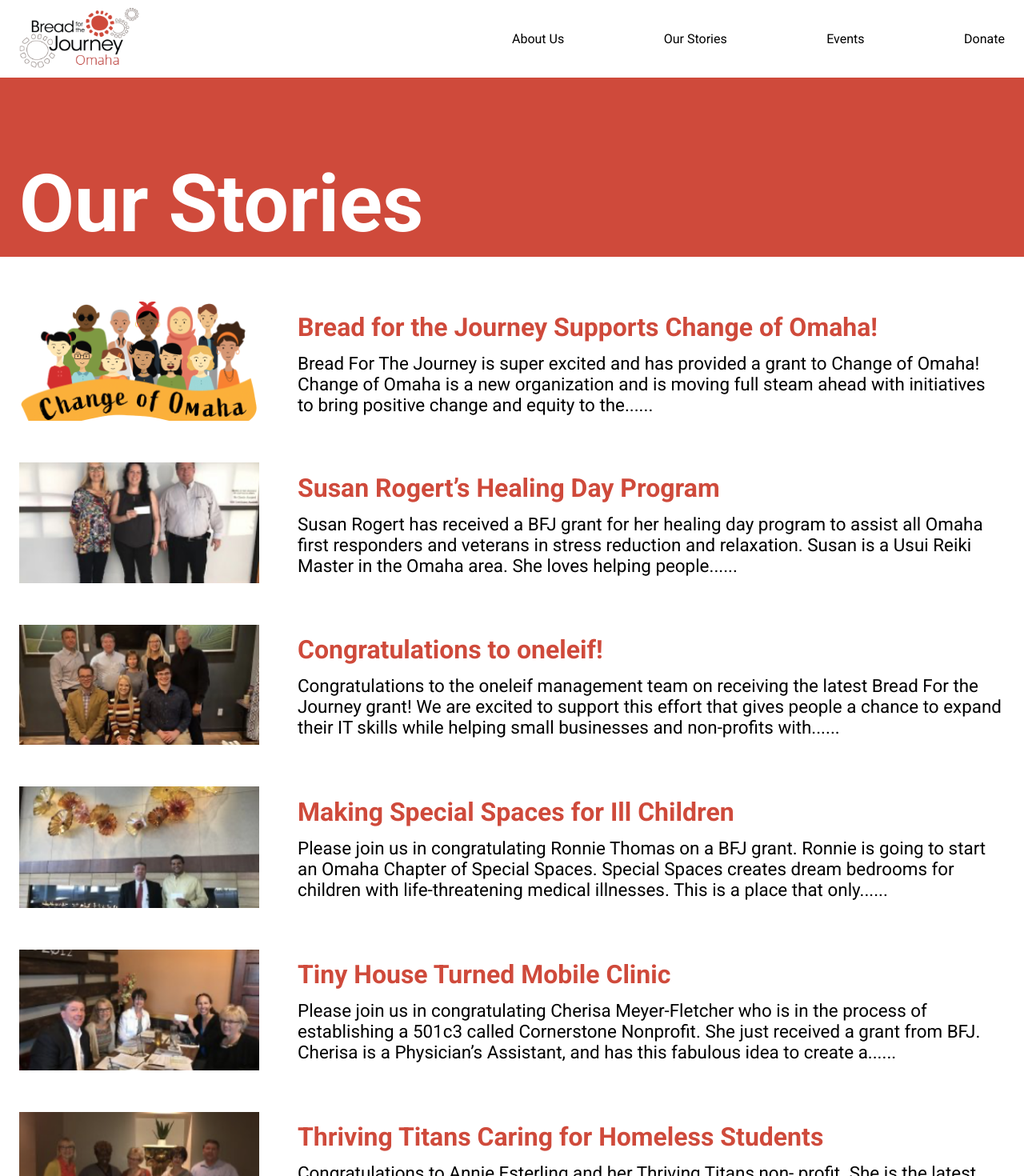
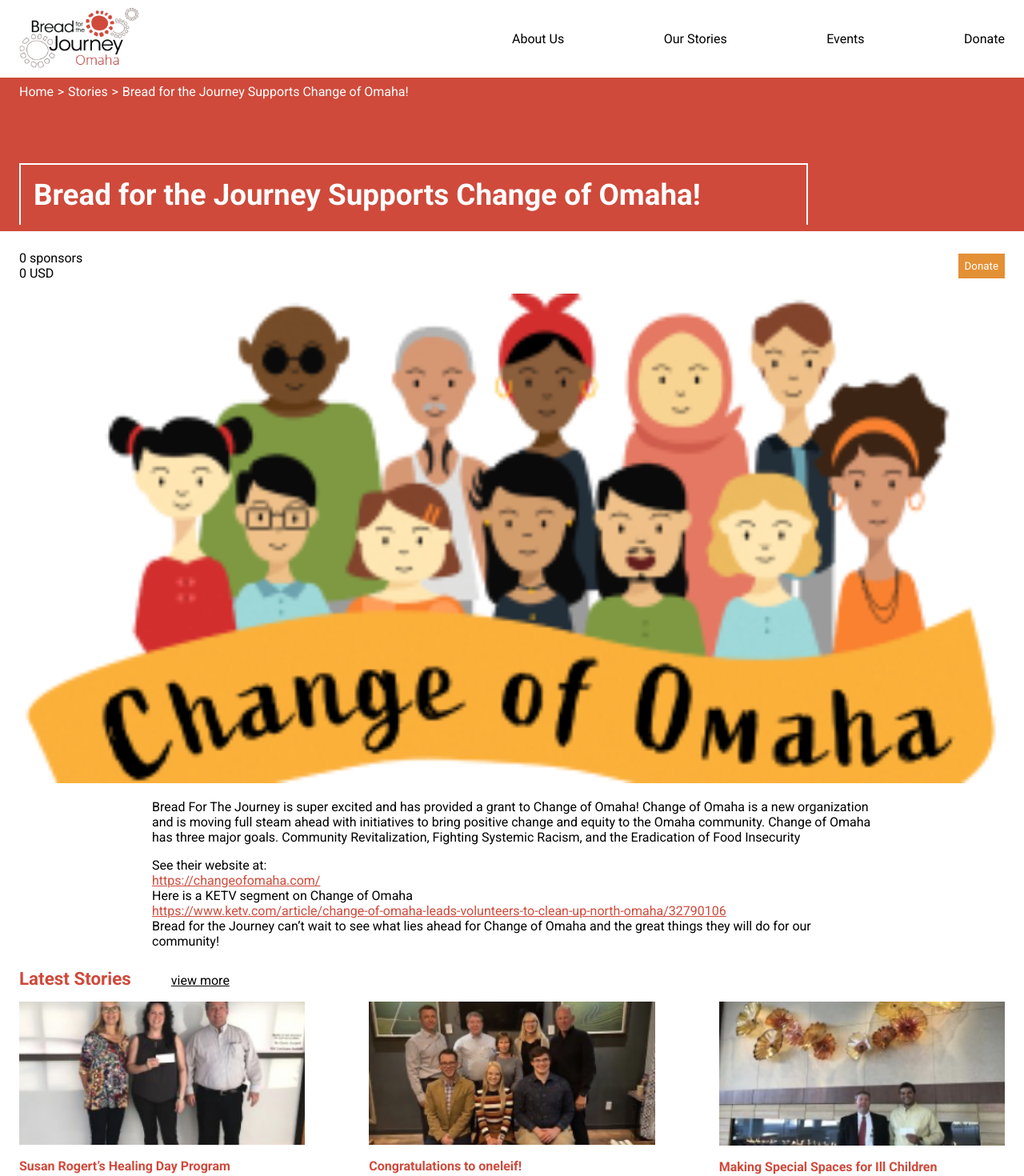
Before and after one commit to oneleif/bfjWebsite-React, a React (Create React App) app: page /stories/1 in a window 1280 px wide. Shown: the top 1470 px of the page at 80% size. Built offline with nearby package versions, Linux system fonts and the light colour scheme.

Commit message:
started individual story view

```diff
--- a/src/constants/stories.js
+++ b/src/constants/stories.js
@@ -7,13 +7,19 @@
 
 export const STORIES = [
     {
+        id: '1',
+        sponsorsAmount: 0,
+        donationsAmount: 0,
         image: item1,
         title: 'Bread for the Journey Supports Change of Omaha!',
         description:
-            'Bread For The Journey is super excited and has provided a grant to Change of Omaha! Change of Omaha is a new organization and is moving full steam ahead with initiatives to bring positive change and equity to the...',
+            'Bread For The Journey is super excited and has provided a grant to Change of Omaha! Change of Omaha is a new organization and is moving full steam ahead with initiatives to bring positive change and equity to the Omaha community. Change of Omaha has three major goals. Community Revitalization, Fighting Systemic Racism, and the Eradication of Food Insecurity',
         link: '#',
     },
     {
+        id: '2',
+        sponsorsAmount: 0,
+        donationsAmount: 0,
         image: item2,
         title: 'Susan Rogert’s Healing Day Program',
         description:
@@ -21,6 +27,9 @@
         link: '#',
     },
     {
+        id: '3',
+        sponsorsAmount: 0,
+        donationsAmount: 0,
         image: item3,
         title: 'Congratulations to oneleif!',
         description:
@@ -28,6 +37,9 @@
         link: '#',
     },
     {
+        id: '4',
+        sponsorsAmount: 0,
+        donationsAmount: 0,
         image: item4,
         title: 'Making Special Spaces for Ill Children',
         description:
@@ -35,6 +47,9 @@
         link: '#',
     },
     {
+        id: '5',
+        sponsorsAmount: 0,
+        donationsAmount: 0,
         image: item5,
         title: 'Tiny House Turned Mobile Clinic',
         description:
@@ -42,6 +57,9 @@
         link: '#',
     },
     {
+        id: '6',
+        sponsorsAmount: 0,
+        donationsAmount: 0,
         image: item6,
         title: 'Thriving Titans Caring for Homeless Students',
         description:
--- /dev/null
+++ b/src/pages/IndividualStoryView.jsx
@@ -0,0 +1,116 @@
+import React from 'react';
+import { Link } from 'react-router-dom';
+
+import Container from '../components/Container';
+import ArticleContainer from '../components/ArticleContainer';
+import { STORIES } from '../constants/stories';
+
+const IndividualStoryView = ({ match }) => {
+    const story = STORIES.find((story) => story.id === match.params.id);
+
+    const scrollToTop = () => {
+        scrollTo({ behavior: 'smooth', top: 0 });
+    };
+
+    return story ? (
+        <div className="individual-story-view-container">
+            <div className="individual-story-view-hero">
+                <Container maxWidth="xl">
+                    <nav className="breadcrumb">
+                        <ol className="breadcrumb-list">
+                            <li className="breadcrumb-item">
+                                <Link to="/">Home</Link>
+                            </li>
+                            <li className="breadcrumb-item">
+                                <Link to="/stories">Stories</Link>
+                            </li>
+                            <li className="breadcrumb-item active">{story.title}</li>
+                        </ol>
+                    </nav>
+
+                    <h1>{story.title}</h1>
+                </Container>
+            </div>
+            <Container maxWidth="xl">
+                <main className="individual-story-view-content">
+                    <div className="charity">
+                        <div className="text">
+                            <p>
+                                <span className="icon"></span>
+                                {story.sponsorsAmount} sponsors
+                            </p>
+                            <p>
+                                <span className="icon"></span>
+                                {story.donationsAmount} USD
+                            </p>
+                        </div>
+                        <div className="btn">
+                            <button>Donate </button>
+                        </div>
+                    </div>
+                    <div className="image">
+                        <img src={story.image} alt={story.title} />
+                    </div>
+                    <Container maxWidth="lg" className="details">
+                        {story.description}
+                    </Container>
+                    <Container maxWidth="lg" className="footnote">
+                        See their website at:
+                        <p>
+                            <a target="_blank" rel="noreferrer" href="https://changeofomaha.com/">
+                                https://changeofomaha.com/
+                            </a>
+                        </p>
+                        <p>Here is a KETV segment on Change of Omaha</p>
+                        <p>
+                            <a
+                                target="_blank"
+                                rel="noreferrer"
+                                href="https://www.ketv.com/article/change-of-omaha-leads-volunteers-to-clean-up-north-omaha/32790106"
+                            >
+                                https://www.ketv.com/article/change-of-omaha-leads-volunteers-to-clean-up-north-omaha/32790106
+                            </a>
+                        </p>
+                        <p>
+                            Bread for the Journey can’t wait to see what lies ahead for Change of
+                            Omaha and the great things they will do for our community!
+                        </p>
+                    </Container>
+                </main>
+
+                {/* LATEST STORIES */}
+                <section className="individual-story-view-latest">
+                    <div className="head">
+                        <span>Latest Stories</span>
+                        <Link className="link" to="/stories">
+                            view more
+                        </Link>
+                    </div>
+                    <div className="content">
+                        {/* get three items only that's not this story */}
+                        {STORIES.filter((story) => story.id !== match.params.id)
+                            .slice(0, 3)
+                            .map((item) => (
+                                <Link
+                                    onClick={scrollToTop}
+                                    key={item.id}
+                                    to={`/stories/${item.id}`}
+                                >
+                                    <ArticleContainer key={item.id} article={item} />
+                                </Link>
+                            ))}
+                    </div>
+                </section>
+            </Container>
+        </div>
+    ) : (
+        <Container maxWidth="xl">
+            <div className="not-found">
+                {/* TODO */}
+                Nothing found
+            </div>
+        </Container>
+    );
+};
+
+export default IndividualStoryView;
--- a/src/pages/LandingView.jsx
+++ b/src/pages/LandingView.jsx
@@ -117,8 +117,8 @@
                     </div>
                     <div className="content">
                         {/* get first three items only */}
-                        {STORIES.filter((_, index) => index <= 2).map((item, index) => (
-                            <ArticleContainer key={index} article={item} />
+                        {STORIES.slice(0, 3).map((item) => (
+                            <ArticleContainer key={item.id} article={item} />
                         ))}
                     </div>
                 </Container>
--- a/src/pages/StoriesView.jsx
+++ b/src/pages/StoriesView.jsx
@@ -19,8 +19,12 @@
 
             <Container maxWidth="xl">
                 <div className="stories-view-articles">
-                    {STORIES.map((story, index) => (
-                        <Link className="stories-view-link" key={index} to={story.link}>
+                    {STORIES.map((story) => (
+                        <Link
+                            className="stories-view-link"
+                            key={story.id}
+                            to={`/stories/${story.id}`}
+                        >
                             <ArticleContainer article={story} />
                         </Link>
                     ))}
--- a/src/routes/Routes.jsx
+++ b/src/routes/Routes.jsx
@@ -4,11 +4,13 @@
 //  IMPORT ROUTES
 import LandingView from '../pages/LandingView';
 import StoriesView from '../pages/StoriesView';
+import IndividualStoryView from '../pages/IndividualStoryView';
 
 //  RENDER
 export const Routes = () => {
     return (
         <Switch>
+            <Route path="/stories/:id" component={IndividualStoryView} />
             <Route path="/stories" component={StoriesView} />
             <Route exact path="/" component={LandingView} />
         </Switch>
--- a/src/styles/_colors.scss
+++ b/src/styles/_colors.scss
@@ -1,3 +1,4 @@
 $white: #ffffff;
 $darkRed: #c9362c;
 $lightRed: #cf4a3b;
+$yellow: #e49035;
--- a/src/styles/main.scss
+++ b/src/styles/main.scss
@@ -13,6 +13,7 @@
 @import './components/footer';
 
 //Pages
+@import './pages/individual-story-view';
 @import './pages/stories-view';
 @import './pages/landing-view';
 
--- /dev/null
+++ b/src/styles/pages/_individual-story-view.scss
@@ -0,0 +1,165 @@
+.individual-story-view {
+    &-container {
+        margin-block-end: 6rem;
+    }
+
+    //HERO SECTION
+    &-hero {
+        background-color: $lightRed;
+        height: 12rem;
+
+        .container {
+            display: flex;
+            flex-direction: column;
+            justify-content: space-between;
+            height: 100%;
+        }
+
+        h1 {
+            color: $white;
+            font-size: 1.2rem;
+            margin-block-start: auto;
+            border-style: solid;
+            border-color: white;
+            border-top-width: 2px;
+            border-left-width: 2px;
+            border-right-width: 2px;
+            border-bottom-width: 0px;
+            padding: 0.5rem;
+
+            @include small('up') {
+                font-size: 2rem;
+            }
+            @include medium('up') {
+                font-size: 2.3rem;
+                padding: 1rem;
+                max-width: 80%;
+            }
+        }
+
+        //BREADCRUMB
+        .breadcrumb {
+            &-list {
+                display: inline-flex;
+                flex-wrap: wrap;
+            }
+
+            &-item {
+                // color: rgba(255, 255, 255, 0.7);
+                color: white;
+                list-style-type: none;
+
+                &:last-child {
+                    &::after {
+                        content: '';
+                    }
+                }
+
+                &::after {
+                    content: '>';
+                    position: relative;
+                    padding-inline-start: 0.3rem;
+                    padding-inline-end: 0.3rem;
+                }
+
+                a {
+                    color: inherit;
+                    text-decoration: none;
+                }
+
+                &.active {
+                    color: white;
+                }
+            }
+        }
+    }
+
+    //MAIN CONTENT
+    &-content {
+        .image,
+        .details,
+        .charity,
+        .footnote {
+            margin-block-start: 1rem;
+        }
+
+        .charity {
+            display: flex;
+            justify-content: space-between;
+            align-items: center;
+
+            button {
+                background-color: $yellow;
+                padding: 0.5rem;
+                border: none;
+                outline: none;
+                color: white;
+
+                &:hover {
+                    cursor: pointer;
+                }
+            }
+        }
+
+        .image {
+            img {
+                width: 100%;
+            }
+        }
+
+        .details,
+        .footnote {
+            padding: 0;
+        }
+
+        .footnote {
+            a {
+                text-decoration: underline;
+                color: $lightRed;
+            }
+        }
+    }
+
+    //LATEST STORIES
+    &-latest {
+        margin-block-start: 1.5rem;
+
+        .head {
+            margin: 1rem 0;
+
+            span {
+                color: $lightRed;
+                margin-inline-end: 20%;
+                font-size: 1.4rem;
+                font-weight: 700;
+
+                @include small('up') {
+                    margin-inline-end: 3.125rem;
+                }
+            }
+
+            a {
+                color: black;
+                text-decoration: underline;
+            }
+        }
+
+        .content {
+            display: grid;
+            column-gap: 5rem;
+            row-gap: 2rem;
+
+            a {
+                color: inherit;
+                text-decoration: none;
+            }
+
+            @include small('up') {
+                grid-template-columns: repeat(2, 1fr);
+            }
+            @include medium('up') {
+                grid-template-columns: repeat(3, 1fr);
+            }
+        }
+    }
+}
```
